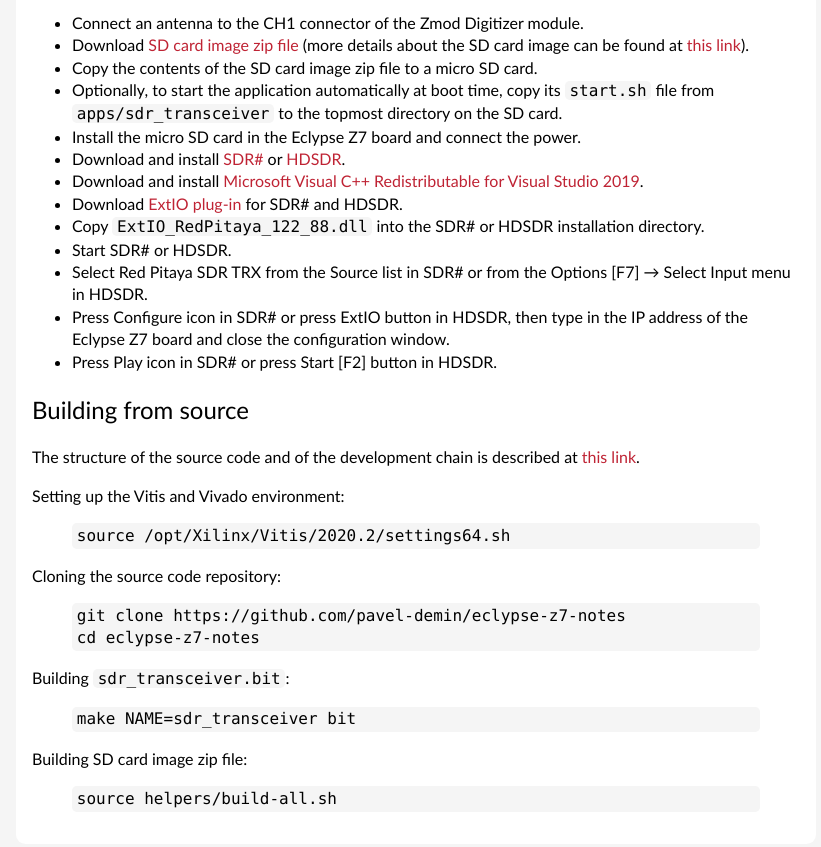
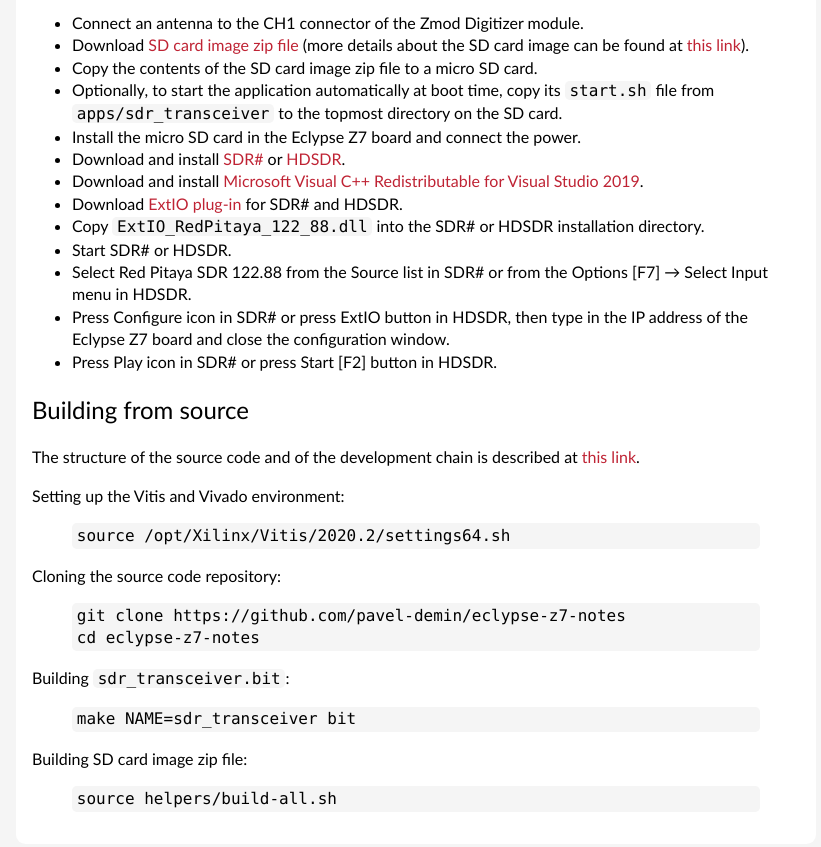
Before and after one commit to pavel-demin/eclypse-z7-notes, a Jekyll site: the page built from sdr-transceiver.md, in a window 1280 px wide and 900 px high, scrolled down 2192 px. Shown: the top 847 px of the window, without its empty margins (224-1045 px from the left). Built offline with Jekyll 4.4.1, drawn with Linux system fonts in a browser that asks for light colours.

Commit message:
update sdr-transceiver

```diff
--- a/sdr-transceiver.md
+++ b/sdr-transceiver.md
@@ -88,7 +88,7 @@
  - Download [ExtIO plug-in](https://www.dropbox.com/sh/5fy49wae6xwxa8a/AAA6mFLQaCF-wT2fhACJHotra/sdr/ExtIO_RedPitaya_122_88.dll?dl=1) for SDR# and HDSDR.
  - Copy `ExtIO_RedPitaya_122_88.dll` into the SDR# or HDSDR installation directory.
  - Start SDR# or HDSDR.
- - Select Red Pitaya SDR TRX from the Source list in SDR# or from the Options [F7] &rarr; Select Input menu in HDSDR.
+ - Select Red Pitaya SDR 122.88 from the Source list in SDR# or from the Options [F7] &rarr; Select Input menu in HDSDR.
  - Press Configure icon in SDR# or press ExtIO button in HDSDR, then type in the IP address of the Eclypse Z7 board and close the configuration window.
  - Press Play icon in SDR# or press Start [F2] button in HDSDR.
 
```
